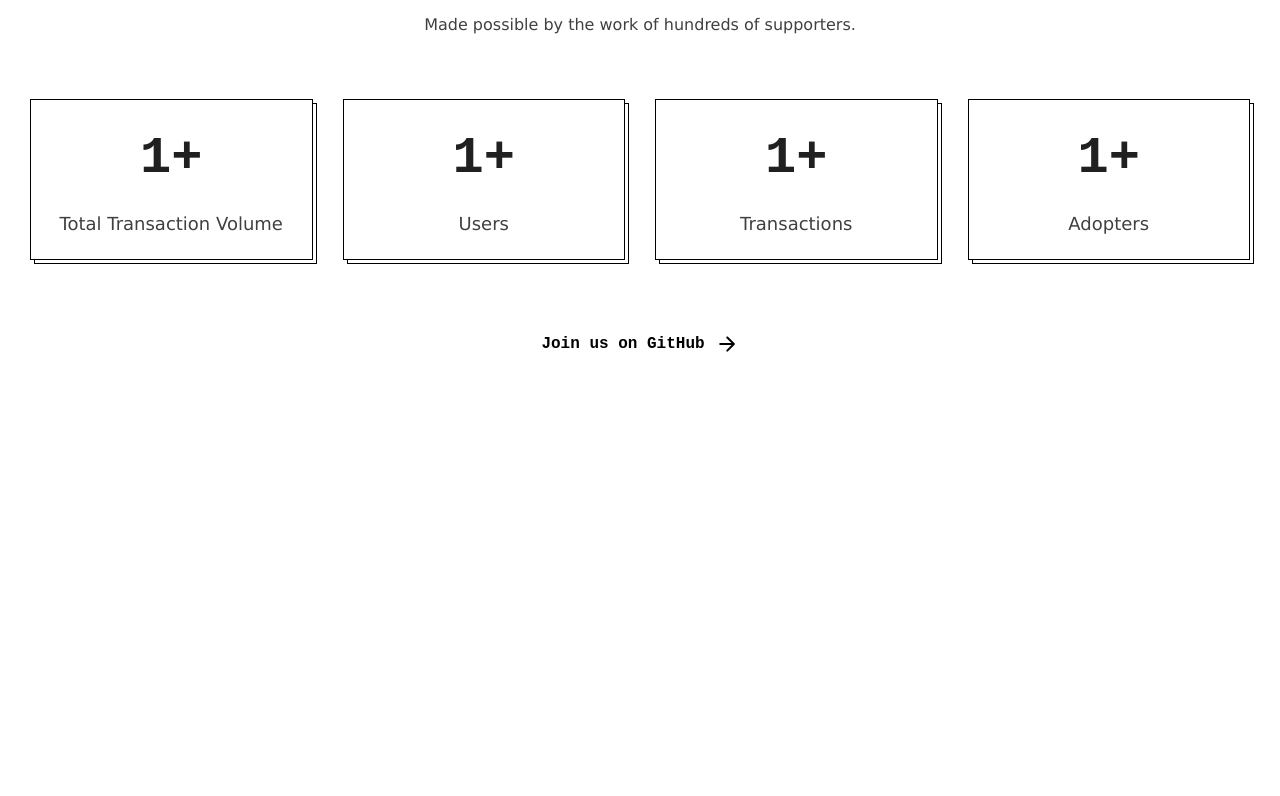
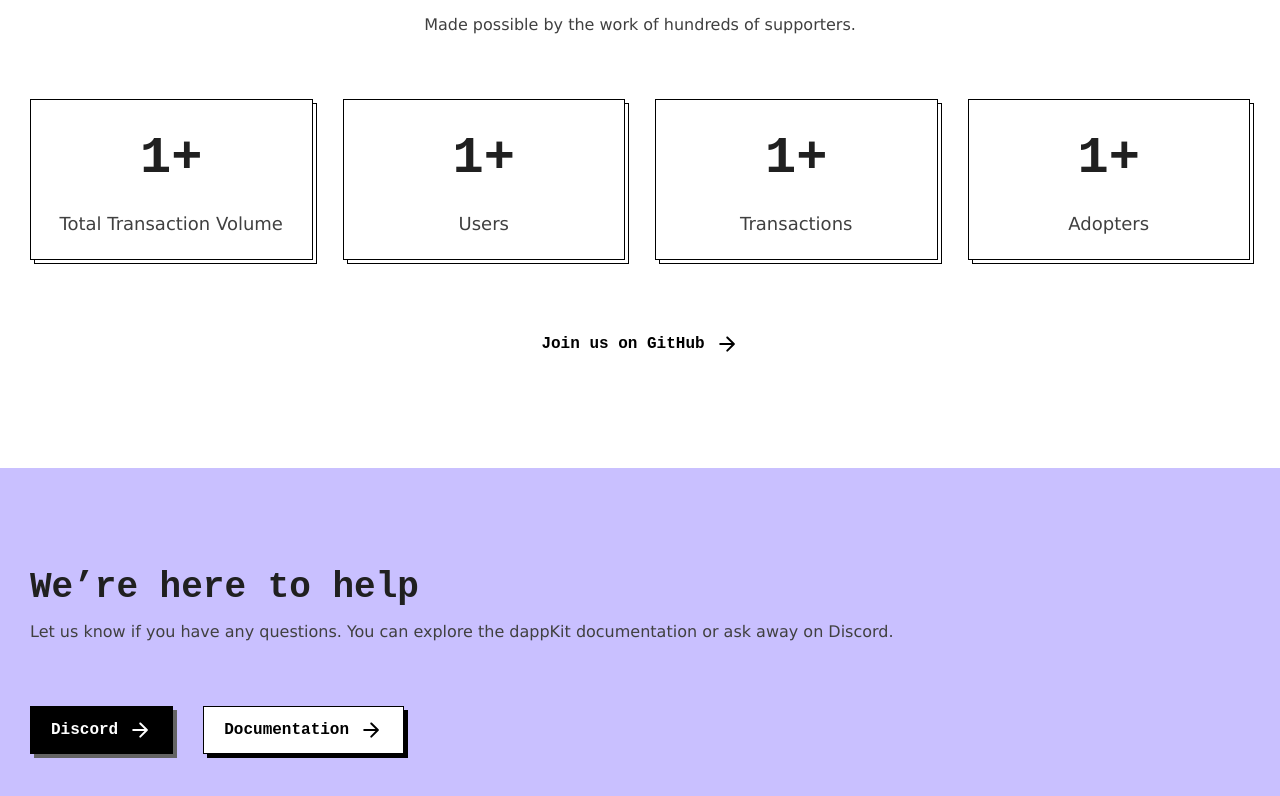
Before and after one commit to layerx-labs/dappkit-landing-page, a React (Create React App) app: page / in a window 1280 px wide. Shown: the part 5496-6292 px from the top of the page. Before the commit the page ends 5964 px from the top, so only its background shows below. Built offline with nearby package versions, Linux system fonts and the light colour scheme.

Commit message:
Add support section

```diff
--- a/src/App.js
+++ b/src/App.js
@@ -8,6 +8,7 @@ import Bounties from "./components/bounties";
 import Pricing from "./components/pricing";
 import Projects from "./components/projects";
 import Data from "./components/data";
+import Support from "./components/support";
 
 function App() {
   return (
@@ -22,6 +23,7 @@ function App() {
       <Pricing />
       <Projects />
       <Data />
+      <Support />
     </>
   );
 }
--- a/src/components/design/section/index.js
+++ b/src/components/design/section/index.js
@@ -1,13 +1,19 @@
 import * as Styles from "./styles";
 
 function Section(props) {
-  const { color = "light", title, subtitle, children } = props;
+  const {
+    color = "light",
+    align = "center",
+    title,
+    subtitle,
+    children,
+  } = props;
 
   return (
-    <Styles.Wrapper color={color}>
+    <Styles.Wrapper color={color} align={align}>
       <div>
         {(title || subtitle) && (
-          <Styles.Header color={color}>
+          <Styles.Header color={color} align={align}>
             {title && <h2>{title}</h2>}
             {subtitle && <span>{subtitle}</span>}
           </Styles.Header>
--- a/src/components/design/section/styles.js
+++ b/src/components/design/section/styles.js
@@ -2,7 +2,8 @@ import styled, { css } from "styled-components";
 import { rem } from "polished";
 import { colors } from "../../../styles/design-tokens";
 
-const { light, dark, grey800, grey900, purple500, green500 } = colors;
+const { light, dark, grey800, grey900, purple200, purple500, green500 } =
+  colors;
 
 export const Wrapper = styled.div`
   background-color: ${light};
@@ -27,6 +28,12 @@ export const Wrapper = styled.div`
       background-color: ${purple500};
     `}
 
+    ${(props) =>
+    props.color === "light-purple" &&
+    css`
+      background-color: ${purple200};
+    `}
+
   ${(props) =>
     props.color === "green" &&
     css`
@@ -36,7 +43,7 @@ export const Wrapper = styled.div`
 
 export const Header = styled.div`
   margin-bottom: ${rem("60px")};
-  text-align: center;
+  text-align: ${(props) => (props.align === "left" ? "left" : "center")};
 
   h2 {
     color: ${(props) => (props.color === "dark" ? light : grey900)};
--- /dev/null
+++ b/src/components/support.js
@@ -0,0 +1,30 @@
+import styled from "styled-components";
+import { rem } from "polished";
+import Section from "./design/section";
+import ButtonLink from "./design/button-link";
+
+const Buttons = styled.div`
+  display: flex;
+
+  a:not(:last-child) {
+    margin-right: ${rem("30px")};
+  }
+`;
+
+function Support() {
+  return (
+    <Section
+      color="light-purple"
+      align="left"
+      title="We’re here to help"
+      subtitle="Let us know if you have any questions. You can explore the dappKit documentation or ask away on Discord."
+    >
+      <Buttons>
+        <ButtonLink color="dark" url="#0" value="Discord" />
+        <ButtonLink url="#0" value="Documentation" />
+      </Buttons>
+    </Section>
+  );
+}
+
+export default Support;
--- a/src/styles/design-tokens.js
+++ b/src/styles/design-tokens.js
@@ -11,6 +11,7 @@ export const colors = {
   green: "#D2FF62",
   green500: "#BAFF62",
   green900: "#253314",
+  purple200: "#C9C0FF",
   purple500: "#7761FF",
 };
 
```
